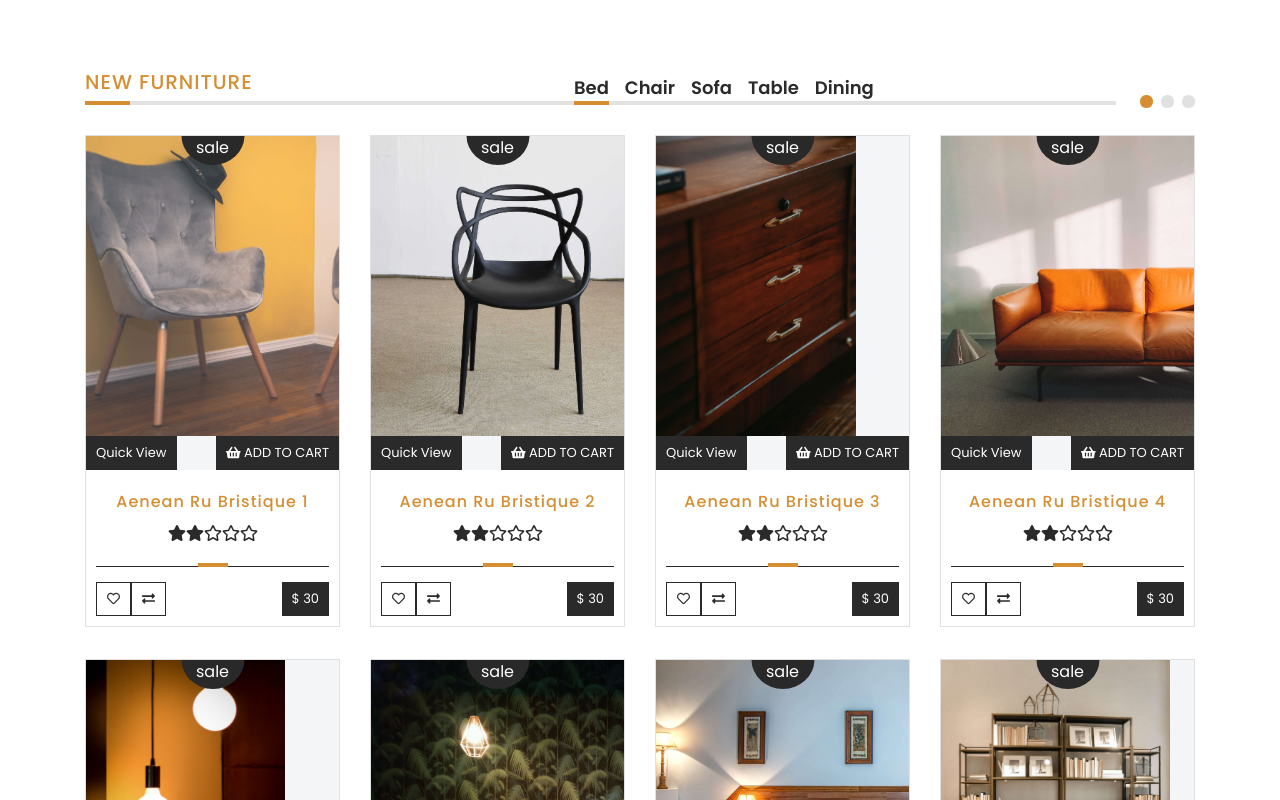
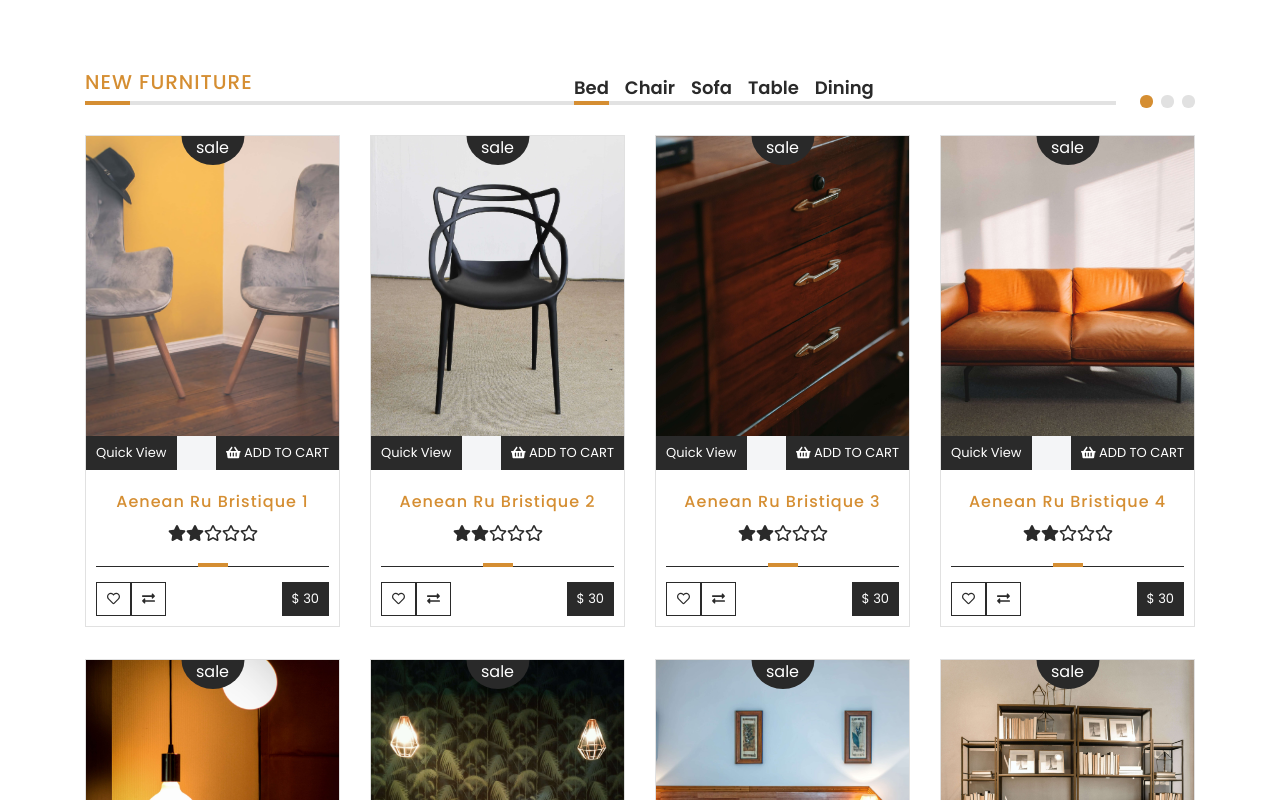
Before and after one commit to iMdPd/reactTeamProject, a React (Create React App) app: page / in a window 1280 px wide. Shown: the part 540-1340 px from the top of the page. Built offline with nearby package versions, Linux system fonts and the light colour scheme.

Commit message:
add photo styles

```diff
--- a/src/components/common/ProductBox/ProductBox.module.scss
+++ b/src/components/common/ProductBox/ProductBox.module.scss
@@ -18,7 +18,8 @@
 
     .image {
       object-fit: cover;
-      max-height: 300px;
+      height: 300px;
+      width: 100%;
     }
 
     .sale {
```
